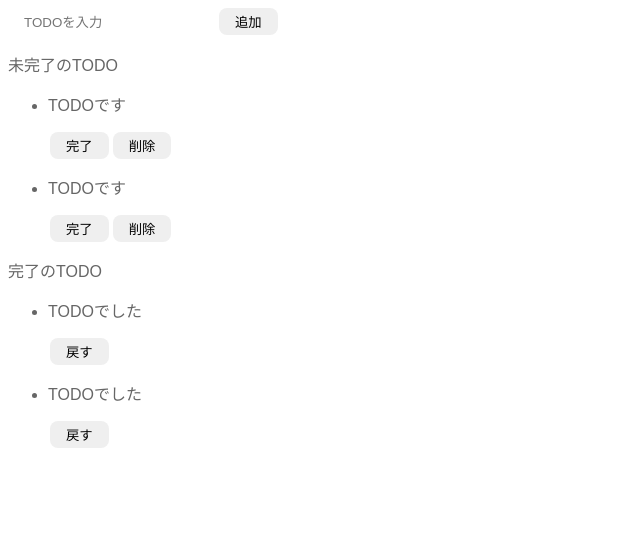
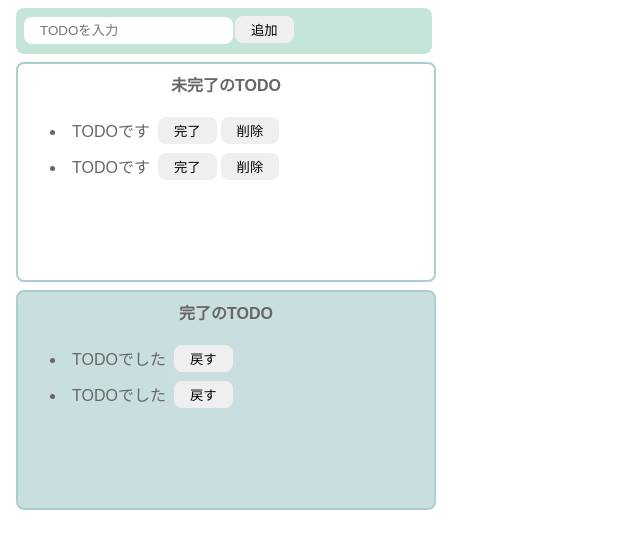
Before and after one commit to anakazato/udemy-modern_javascipt_react_beginner-todo-react, a React (Vite) app: page / in a window 1280 px wide. Shown: the top 548 px of the page, without its empty margins (0-640 px from the left). Built offline with nearby package versions, Linux system fonts and the light colour scheme.

Commit message:
classNameの設定

```diff
--- a/src/Todo.jsx
+++ b/src/Todo.jsx
@@ -4,35 +4,43 @@
 export const Todo = () => {
     return (
         <>
-            <div>
+            <div className="input-area">
                 <input placeholder='TODOを入力' />
                 <button>追加</button>
             </div>
-            <div>
-                <p>未完了のTODO</p>
+            <div className='incomplete-area'>
+                <p className='title'>未完了のTODO</p>
                 <ul>
                     <li>
-                        <p>TODOです</p>
+                        <div className="list-row">
+                            <p className='todo-item'>TODOです</p>
                             <button>完了</button>
                             <button>削除</button>
+                        </div>
                     </li>
                     <li>
-                        <p>TODOです</p>
+                        <div className="list-row">
+                            <p className='todo-item'>TODOです</p>
                             <button>完了</button>
                             <button>削除</button>
+                        </div>
                     </li>
                 </ul>
             </div>
-            <div>
-                <p>完了のTODO</p>
+            <div className='complete-area'>
+                <p className='title'>完了のTODO</p>
                 <ul>
                     <li>
-                        <p>TODOでした</p>
+                        <div className="list-row">
+                            <p className='todo-item'>TODOでした</p>
                             <button>戻す</button>
+                        </div>
                     </li>
                     <li>
-                        <p>TODOでした</p>
+                        <div className="list-row">
+                            <p className='todo-item'>TODOでした</p>
                             <button>戻す</button>
+                        </div>
                     </li>
                 </ul>
             </div>
```
Lines whose indentation alone changed are shown as unchanged.
